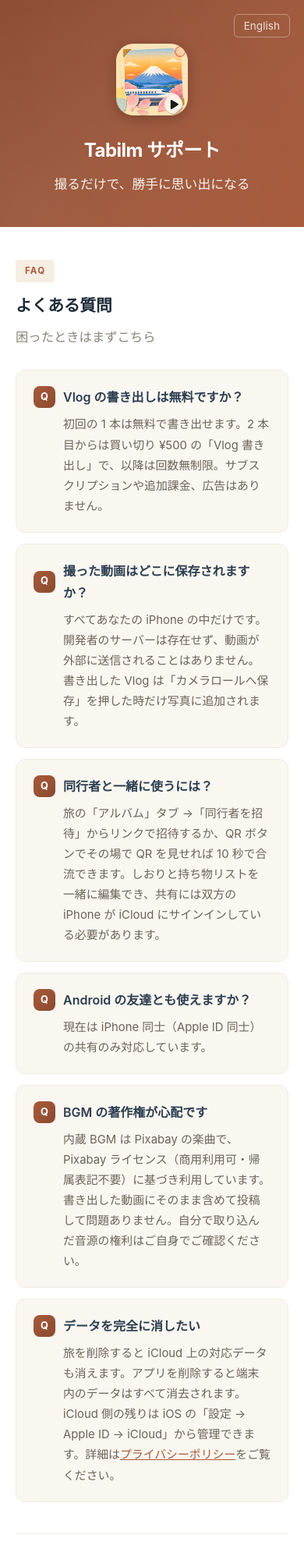
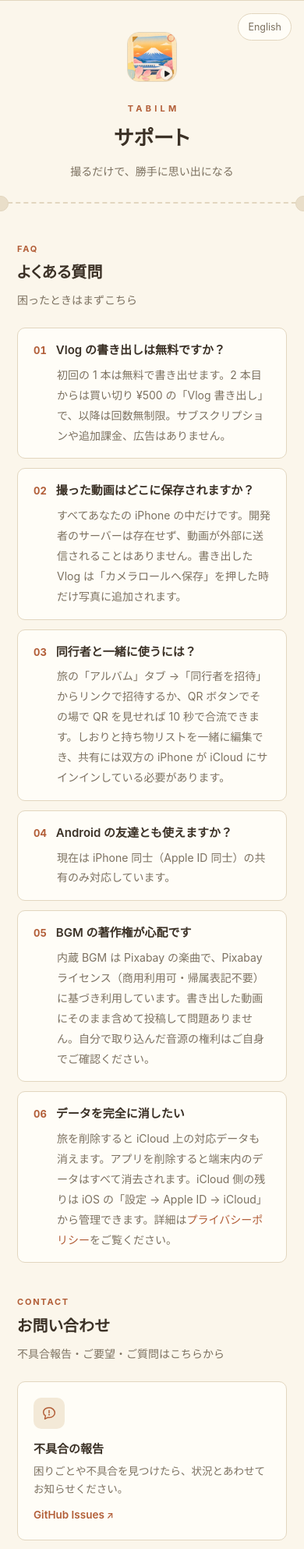
Before and after one commit to kizzz9/tabilm-support, a plain HTML site: page index.html in a window 390 px wide. Shown: the top 1986 px of the page at 78% size. Drawn offline with Linux system fonts and the light colour scheme.

Commit message:
redesign: 紙のしおり世界観へ全面刷新 (グラデヒーロー廃止/SVGアイコン/ミシン目/暖色ダーク)
Co-Authored-By: Claude Fable 5 <noreply@anthropic.com>
Claude-Session: https://claude.ai/code/session_01CxV51B5NL17kmzYGe2ggCr

```diff
--- a/index.html
+++ b/index.html
@@ -3,149 +3,239 @@
 <head>
 <meta charset="UTF-8">
 <meta name="viewport" content="width=device-width, initial-scale=1.0">
+<meta name="description" content="Tabilm（タビルム）のサポートページ。よくある質問とお問い合わせ窓口。">
 <title>Tabilm — サポート</title>
+<link rel="icon" href="./icon.png">
+<link rel="apple-touch-icon" href="./icon.png">
 <style>
 :root {
-  --accent: #A85A3A; --accent-dark: #8A4A30; --accent-50: #F6EEE2; --accent-100: #EFDCC9; --accent-200: #E7C9B4;
-  --gray-50: #faf7f1; --gray-100: #f1ece2; --gray-200: #e5dccb;
-  --gray-500: #8a8377; --gray-600: #6b6459; --gray-800: #2C3E50; --gray-900: #1f2b38;
+  --desk: #E9DEC9;
+  --sheet: #FBF6EB;
+  --card: #FFFDF7;
+  --panel: #F3E9D7;
+  --line: #E2D6BF;
+  --ink: #3B3126;
+  --muted: #7C7160;
+  --faint: #9C9080;
+  --accent: #B25E38;
+  --accent-deep: #96482A;
+}
+@media (prefers-color-scheme: dark) {
+  :root {
+    --desk: #171310;
+    --sheet: #201A14;
+    --card: #282019;
+    --panel: #2C231A;
+    --line: #3C3227;
+    --ink: #EDE3D3;
+    --muted: #AC9F8C;
+    --faint: #8A7E6E;
+    --accent: #DE9564;
+    --accent-deep: #E8A97E;
+  }
 }
 * { margin: 0; padding: 0; box-sizing: border-box; }
-body { font-family: -apple-system, BlinkMacSystemFont, 'Hiragino Sans', 'Segoe UI', sans-serif;
-  color: var(--gray-800); line-height: 1.75; -webkit-font-smoothing: antialiased; background: #fff; }
-.hero { background: linear-gradient(135deg, var(--accent-dark) 0%, var(--accent) 100%);
-  color: #fff; padding: 76px 20px 56px; text-align: center; position: relative; overflow: hidden; }
-.hero::before { content:''; position:absolute; inset:-50%; background:
-  radial-gradient(circle at 30% 70%, rgba(255,255,255,.07) 0%, transparent 50%),
-  radial-gradient(circle at 70% 30%, rgba(255,255,255,.05) 0%, transparent 50%); pointer-events:none; }
-.hero-content { position: relative; z-index: 1; }
-.hero img { width: 92px; height: 92px; border-radius: 22px; box-shadow: 0 4px 16px rgba(0,0,0,.22); }
-.hero h1 { font-size: 2.0em; font-weight: 700; letter-spacing: -.02em; margin: 16px 0 8px; }
-.hero p { font-size: 1.05em; opacity: .92; max-width: 540px; margin: 0 auto; }
-.lang-switch { position: absolute; top: 18px; right: 18px; z-index: 10; }
-.lang-switch a { color: rgba(255,255,255,.8); text-decoration: none; font-size: .85em;
-  padding: 6px 12px; border: 1px solid rgba(255,255,255,.35); border-radius: 6px; }
-.lang-switch a:hover { color: #fff; background: rgba(255,255,255,.12); }
-.container { max-width: 880px; margin: 0 auto; padding: 0 20px; }
-.section { padding: 56px 0; border-bottom: 1px solid var(--gray-100); }
-.section:last-child { border-bottom: none; }
-.section-label { display: inline-block; font-size: .72em; font-weight: 700; text-transform: uppercase;
-  letter-spacing: .1em; color: var(--accent); background: var(--accent-50); padding: 4px 12px; border-radius: 4px; margin-bottom: 12px; }
-.section h2 { font-size: 1.55em; font-weight: 700; color: var(--gray-900); margin-bottom: 8px; letter-spacing: -.01em; }
-.section .subtitle { color: var(--gray-500); font-size: 1.02em; margin-bottom: 28px; }
-.faq-list { display: flex; flex-direction: column; gap: 14px; }
-.faq-item { background: var(--gray-50); border: 1px solid var(--gray-100); border-radius: 12px; padding: 20px 22px; }
-.faq-item h3 { font-size: 1em; font-weight: 600; color: var(--gray-800); margin-bottom: 8px; display: flex; align-items: center; gap: 10px; }
-.faq-q { flex-shrink: 0; width: 28px; height: 28px; border-radius: 8px; background: linear-gradient(135deg, var(--accent), var(--accent-dark));
-  color: #fff; font-weight: 700; font-size: .8em; display: inline-flex; align-items: center; justify-content: center; }
-.faq-item p { color: var(--gray-600); font-size: .93em; margin-left: 38px; }
-.faq-item p a { color: var(--accent); }
-.contact-grid { display: grid; grid-template-columns: repeat(auto-fit, minmax(240px, 1fr)); gap: 18px; }
-.contact-card { background: #fff; border: 1px solid var(--gray-200); border-radius: 16px; padding: 26px; transition: all .25s ease; }
-.contact-card:hover { border-color: var(--accent-200); box-shadow: 0 8px 24px rgba(44,62,80,.07); transform: translateY(-2px); }
-.contact-icon { width: 46px; height: 46px; border-radius: 12px; background: var(--accent-50);
-  display: flex; align-items: center; justify-content: center; font-size: 22px; margin-bottom: 14px; }
-.contact-card h3 { font-size: 1em; font-weight: 600; margin-bottom: 6px; color: var(--gray-800); }
-.contact-card p { color: var(--gray-600); font-size: .9em; line-height: 1.6; }
-.contact-card a { color: var(--accent); text-decoration: none; font-weight: 600; }
-.contact-card a:hover { text-decoration: underline; }
-.footer { text-align: center; padding: 38px 20px; color: var(--gray-500); font-size: .85em; }
-.footer-links { display: flex; justify-content: center; gap: 22px; margin-bottom: 10px; }
-.footer a { color: var(--accent); text-decoration: none; }
+html { color-scheme: light dark; }
+body {
+  font-family: -apple-system, BlinkMacSystemFont, "Hiragino Sans", "Helvetica Neue", "Yu Gothic", sans-serif;
+  background: var(--desk); color: var(--ink);
+  line-height: 1.85; -webkit-font-smoothing: antialiased;
+  padding: 36px 16px;
+}
+.sheet {
+  max-width: 740px; margin: 0 auto; background: var(--sheet);
+  border: 1px solid var(--line); border-radius: 14px;
+  box-shadow: 0 1px 3px rgba(60, 45, 25, .07);
+  overflow: hidden; position: relative;
+}
+.masthead { text-align: center; padding: 46px 28px 30px; position: relative; }
+.lang { position: absolute; top: 16px; right: 16px; }
+.lang a {
+  display: inline-block; color: var(--muted); text-decoration: none;
+  font-size: 12.5px; padding: 5px 12px;
+  border: 1px solid var(--line); border-radius: 999px; background: var(--card);
+}
+.lang a:hover { color: var(--accent); border-color: var(--accent); }
+.masthead img { width: 64px; height: 64px; border-radius: 15px; border: 1px solid var(--line); }
+.brand {
+  margin-top: 14px; font-size: 11px; font-weight: 700;
+  letter-spacing: .38em; text-indent: .38em; color: var(--accent);
+}
+.masthead h1 {
+  font-size: 26px; font-weight: 700; letter-spacing: .02em;
+  font-feature-settings: "palt"; margin-top: 4px;
+}
+.tagline { font-size: 14px; color: var(--muted); margin-top: 6px; }
+.tear { position: relative; border-top: 2px dashed var(--line); }
+.tear::before, .tear::after {
+  content: ''; position: absolute; top: -10px; width: 18px; height: 18px;
+  border-radius: 50%; background: var(--desk); border: 1px solid var(--line);
+}
+.tear::before { left: -10px; }
+.tear::after { right: -10px; }
+.content { padding: 12px 44px 40px; }
+.section { padding-top: 40px; }
+.label {
+  font-size: 11px; font-weight: 700; letter-spacing: .16em;
+  text-transform: uppercase; color: var(--accent);
+}
+.section h2 {
+  font-size: 20px; font-weight: 700; letter-spacing: .01em;
+  font-feature-settings: "palt"; margin: 2px 0 4px;
+}
+.subtitle { color: var(--muted); font-size: 14px; margin-bottom: 22px; }
+.faq-list { display: flex; flex-direction: column; gap: 12px; }
+.faq {
+  background: var(--card); border: 1px solid var(--line);
+  border-radius: 10px; padding: 16px 20px;
+}
+.faq h3 { display: flex; gap: 12px; font-size: 15px; font-weight: 600; line-height: 1.65; }
+.faq-no {
+  flex-shrink: 0; color: var(--accent); font-weight: 700; font-size: 13px;
+  font-variant-numeric: tabular-nums; padding-top: 2px;
+}
+.faq p { color: var(--muted); font-size: 14px; margin: 6px 0 0 30px; }
+.faq p a { color: var(--accent); text-decoration: none; }
+.faq p a:hover { text-decoration: underline; }
+.contact-grid { display: grid; grid-template-columns: repeat(auto-fit, minmax(200px, 1fr)); gap: 12px; }
+.contact {
+  background: var(--card); border: 1px solid var(--line);
+  border-radius: 10px; padding: 20px;
+}
+.contact .icon {
+  width: 40px; height: 40px; border-radius: 10px; background: var(--panel);
+  display: flex; align-items: center; justify-content: center;
+  color: var(--accent); margin-bottom: 12px;
+}
+.contact .icon svg { width: 22px; height: 22px; }
+.contact h3 { font-size: 15px; font-weight: 600; margin-bottom: 4px; }
+.contact p { color: var(--muted); font-size: 13.5px; line-height: 1.7; }
+.contact .cta { margin-top: 10px; }
+.contact .cta a { color: var(--accent); font-weight: 600; font-size: 13.5px; text-decoration: none; }
+.contact .cta a::after { content: ' ↗'; font-size: .85em; }
+.contact .cta a:hover { text-decoration: underline; }
+.footer { text-align: center; padding: 26px 28px 32px; }
+.footer-links { display: flex; justify-content: center; gap: 22px; margin-bottom: 8px; }
+.footer a { color: var(--accent); text-decoration: none; font-size: 13px; }
 .footer a:hover { text-decoration: underline; }
-@media (max-width: 600px) {
-  .hero { padding: 56px 20px 40px; } .hero h1 { font-size: 1.5em; }
-  .section { padding: 40px 0; } .section h2 { font-size: 1.3em; }
+.footer .copy { color: var(--faint); font-size: 12px; }
+@media (max-width: 640px) {
+  body { padding: 0; }
+  .sheet { border-radius: 0; border-left: none; border-right: none; box-shadow: none; }
+  .tear::before { left: -9px; } .tear::after { right: -9px; }
+  .content { padding: 8px 22px 36px; }
+  .masthead { padding: 40px 22px 26px; }
   .contact-grid { grid-template-columns: 1fr; }
 }
-@media (prefers-color-scheme: dark) {
-  :root { --gray-50:#1a1a26; --gray-100:#22222f; --gray-200:#30303d; --gray-500:#9b9488; --gray-600:#bdb7ab; --gray-800:#e7e2d8; --gray-900:#f3efe6; --accent-50:#2a1d14; }
-  body { background: #0f0f17; color: var(--gray-800); }
-  .faq-item { background: #16161f; } .contact-card { background: #16161f; }
+@media print {
+  body { background: #fff; padding: 0; }
+  .sheet { border: none; box-shadow: none; }
+  .lang, .footer-links { display: none; }
 }
 </style>
 </head>
 <body>
 
-<div class="hero">
-  <div class="lang-switch"><a href="./en/">English</a></div>
-  <div class="hero-content">
+<div class="sheet">
+  <header class="masthead">
+    <nav class="lang"><a href="./en/" lang="en">English</a></nav>
     <img src="./icon.png" alt="Tabilm">
-    <h1>Tabilm サポート</h1>
-    <p>撮るだけで、勝手に思い出になる</p>
-  </div>
-</div>
+    <p class="brand" lang="en">TABILM</p>
+    <h1>サポート</h1>
+    <p class="tagline">撮るだけで、勝手に思い出になる</p>
+  </header>
 
-<div class="container">
+  <div class="tear" role="presentation"></div>
 
-  <!-- FAQ -->
-  <div class="section">
-    <span class="section-label">FAQ</span>
+  <main class="content">
+
+    <section class="section">
+      <p class="label">FAQ</p>
       <h2>よくある質問</h2>
       <p class="subtitle">困ったときはまずこちら</p>
       <div class="faq-list">
-      <div class="faq-item">
-        <h3><span class="faq-q">Q</span>Vlog の書き出しは無料ですか？</h3>
+        <div class="faq">
+          <h3><span class="faq-no">01</span>Vlog の書き出しは無料ですか？</h3>
           <p>初回の 1 本は無料で書き出せます。2 本目からは買い切り ¥500 の「Vlog 書き出し」で、以降は回数無制限。サブスクリプションや追加課金、広告はありません。</p>
         </div>
-      <div class="faq-item">
-        <h3><span class="faq-q">Q</span>撮った動画はどこに保存されますか？</h3>
+        <div class="faq">
+          <h3><span class="faq-no">02</span>撮った動画はどこに保存されますか？</h3>
           <p>すべてあなたの iPhone の中だけです。開発者のサーバーは存在せず、動画が外部に送信されることはありません。書き出した Vlog は「カメラロールへ保存」を押した時だけ写真に追加されます。</p>
         </div>
-      <div class="faq-item">
-        <h3><span class="faq-q">Q</span>同行者と一緒に使うには？</h3>
+        <div class="faq">
+          <h3><span class="faq-no">03</span>同行者と一緒に使うには？</h3>
           <p>旅の「アルバム」タブ →「同行者を招待」からリンクで招待するか、QR ボタンでその場で QR を見せれば 10 秒で合流できます。しおりと持ち物リストを一緒に編集でき、共有には双方の iPhone が iCloud にサインインしている必要があります。</p>
         </div>
-      <div class="faq-item">
-        <h3><span class="faq-q">Q</span>Android の友達とも使えますか？</h3>
+        <div class="faq">
+          <h3><span class="faq-no">04</span>Android の友達とも使えますか？</h3>
           <p>現在は iPhone 同士（Apple ID 同士）の共有のみ対応しています。</p>
         </div>
-      <div class="faq-item">
-        <h3><span class="faq-q">Q</span>BGM の著作権が心配です</h3>
+        <div class="faq">
+          <h3><span class="faq-no">05</span>BGM の著作権が心配です</h3>
           <p>内蔵 BGM は Pixabay の楽曲で、Pixabay ライセンス（商用利用可・帰属表記不要）に基づき利用しています。書き出した動画にそのまま含めて投稿して問題ありません。自分で取り込んだ音源の権利はご自身でご確認ください。</p>
         </div>
-      <div class="faq-item">
-        <h3><span class="faq-q">Q</span>データを完全に消したい</h3>
+        <div class="faq">
+          <h3><span class="faq-no">06</span>データを完全に消したい</h3>
           <p>旅を削除すると iCloud 上の対応データも消えます。アプリを削除すると端末内のデータはすべて消去されます。iCloud 側の残りは iOS の「設定 → Apple ID → iCloud」から管理できます。詳細は<a href="https://kizzz9.github.io/tabilm-privacy-policy/">プライバシーポリシー</a>をご覧ください。</p>
         </div>
       </div>
-  </div>
+    </section>
 
-  <!-- Contact -->
-  <div class="section">
-    <span class="section-label">Contact</span>
+    <section class="section">
+      <p class="label">Contact</p>
       <h2>お問い合わせ</h2>
       <p class="subtitle">不具合報告・ご要望・ご質問はこちらから</p>
       <div class="contact-grid">
-      <div class="contact-card">
-        <div class="contact-icon">🐛</div>
+        <div class="contact">
+          <div class="icon" aria-hidden="true">
+            <svg viewBox="0 0 24 24" fill="none" stroke="currentColor" stroke-width="1.6" stroke-linecap="round" stroke-linejoin="round">
+              <path d="M12 4c-4.4 0-8 2.9-8 6.5 0 2 1.1 3.8 2.9 5L6 20l4.2-2.2c.6.1 1.2.2 1.8.2 4.4 0 8-2.9 8-6.5S16.4 4 12 4z"/>
+              <line x1="12" y1="8.2" x2="12" y2="11.4"/>
+              <circle cx="12" cy="13.9" r=".4" fill="currentColor"/>
+            </svg>
+          </div>
           <h3>不具合の報告</h3>
           <p>困りごとや不具合を見つけたら、状況とあわせてお知らせください。</p>
-        <p style="margin-top:12px;"><a href="https://github.com/kizzz9/tabilm-support/issues">GitHub Issues</a></p>
+          <p class="cta"><a href="https://github.com/kizzz9/tabilm-support/issues">GitHub Issues</a></p>
         </div>
-      <div class="contact-card">
-        <div class="contact-icon">💡</div>
+        <div class="contact">
+          <div class="icon" aria-hidden="true">
+            <svg viewBox="0 0 24 24" fill="none" stroke="currentColor" stroke-width="1.6" stroke-linecap="round" stroke-linejoin="round">
+              <path d="M12 3a6 6 0 0 0-3.6 10.8c.7.5 1.1 1.3 1.1 2.2h5c0-.9.4-1.7 1.1-2.2A6 6 0 0 0 12 3z"/>
+              <path d="M9.5 19h5"/>
+              <path d="M10.5 21.5h3"/>
+            </svg>
+          </div>
           <h3>ご要望</h3>
           <p>「こんな機能がほしい」というアイデアも歓迎です。</p>
-        <p style="margin-top:12px;"><a href="https://github.com/kizzz9/tabilm-support/issues">GitHub Issues</a></p>
+          <p class="cta"><a href="https://github.com/kizzz9/tabilm-support/issues">GitHub Issues</a></p>
         </div>
-      <div class="contact-card">
-        <div class="contact-icon">❓</div>
+        <div class="contact">
+          <div class="icon" aria-hidden="true">
+            <svg viewBox="0 0 24 24" fill="none" stroke="currentColor" stroke-width="1.6" stroke-linecap="round" stroke-linejoin="round">
+              <circle cx="12" cy="12" r="8.2"/>
+              <path d="M9.6 9.7a2.5 2.5 0 1 1 3.6 2.3c-.8.4-1.2 1-1.2 1.9"/>
+              <circle cx="12" cy="16.5" r=".4" fill="currentColor"/>
+            </svg>
+          </div>
           <h3>質問・その他</h3>
           <p>使い方や仕様についてのご質問もお気軽にどうぞ。</p>
-        <p style="margin-top:12px;"><a href="https://github.com/kizzz9/tabilm-support/issues">GitHub Issues</a></p>
+          <p class="cta"><a href="https://github.com/kizzz9/tabilm-support/issues">GitHub Issues</a></p>
         </div>
       </div>
-  </div>
+    </section>
 
-</div>
+  </main>
 
-<div class="footer">
+  <div class="tear" role="presentation"></div>
+
+  <footer class="footer">
     <div class="footer-links">
       <a href="https://kizzz9.github.io/tabilm-privacy-policy/">プライバシーポリシー</a>
       <a href="https://github.com/kizzz9/tabilm-support/issues">お問い合わせ</a>
     </div>
-  <p>&copy; 2026 kizzz9 — Tabilm</p>
+    <p class="copy">&copy; 2026 kizzz9 — Tabilm</p>
+  </footer>
 </div>
 
 </body>
```
Also changed, not shown: en/index.html (+175 -89 lines). Lines whose indentation alone changed are shown as unchanged.
